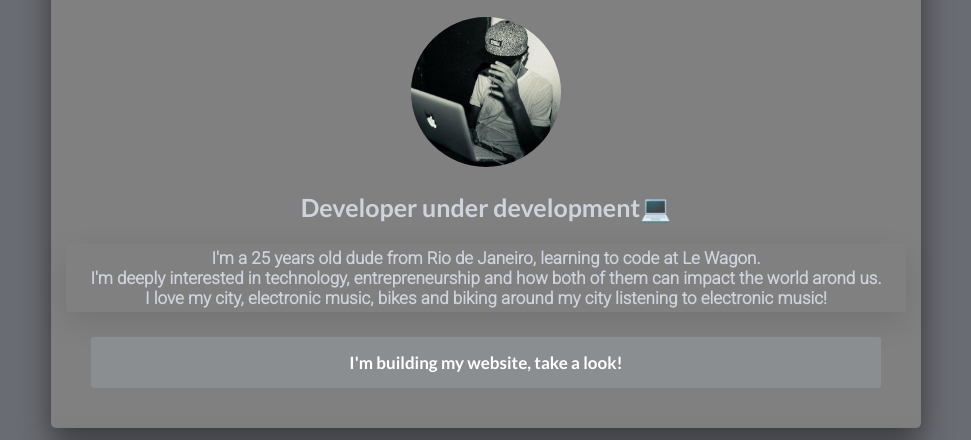
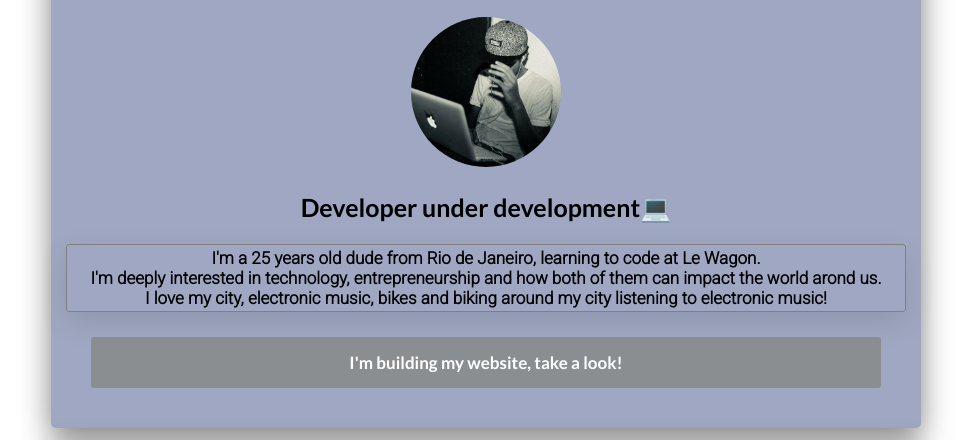
Before and after one commit to filipe-alencar/profile, a plain HTML site: page index.html in a window 1280 px wide. Shown: the part 140-580 px from the top of the page, without its empty margins (154-1125 px from the left). Drawn offline with Linux system fonts and the light colour scheme.

Commit message:
changed the colors

```diff
--- a/style.css
+++ b/style.css
@@ -2,8 +2,8 @@
 @import url('https://fonts.googleapis.com/css2?family=Roboto:wght@300&display=swap');
 
 body {
-  background: #6a6c73;
-  color: #d0d2dc;
+  background: ##939ab5;
+  color: ##dcdfe6;
   font-family: 'Lato';
   font-size: 17px;
   font-weight: bold;
@@ -22,7 +22,7 @@ body {
 }
 
 .card {
-  background-color: gray;
+  background-color: #9fa7c2;
   padding: 15px;
   margin: 15px;
   text-align: center;
```
